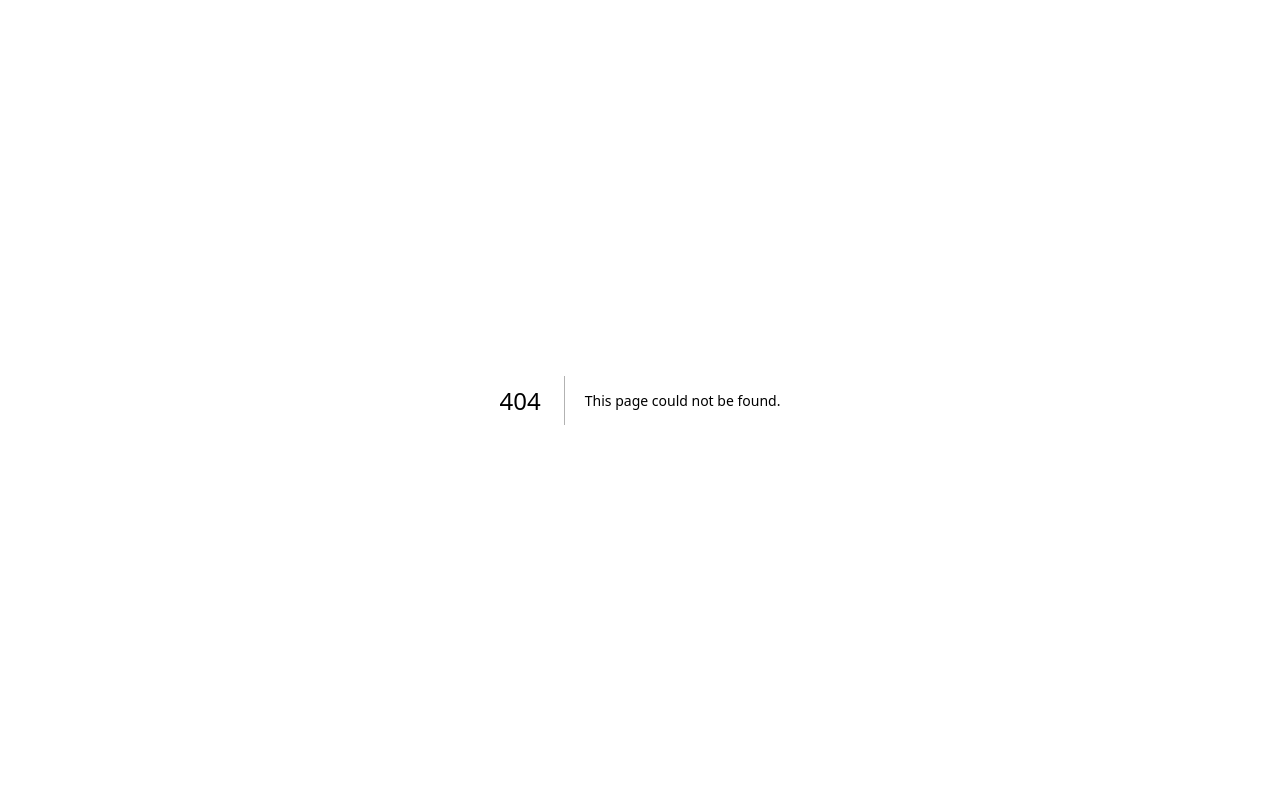
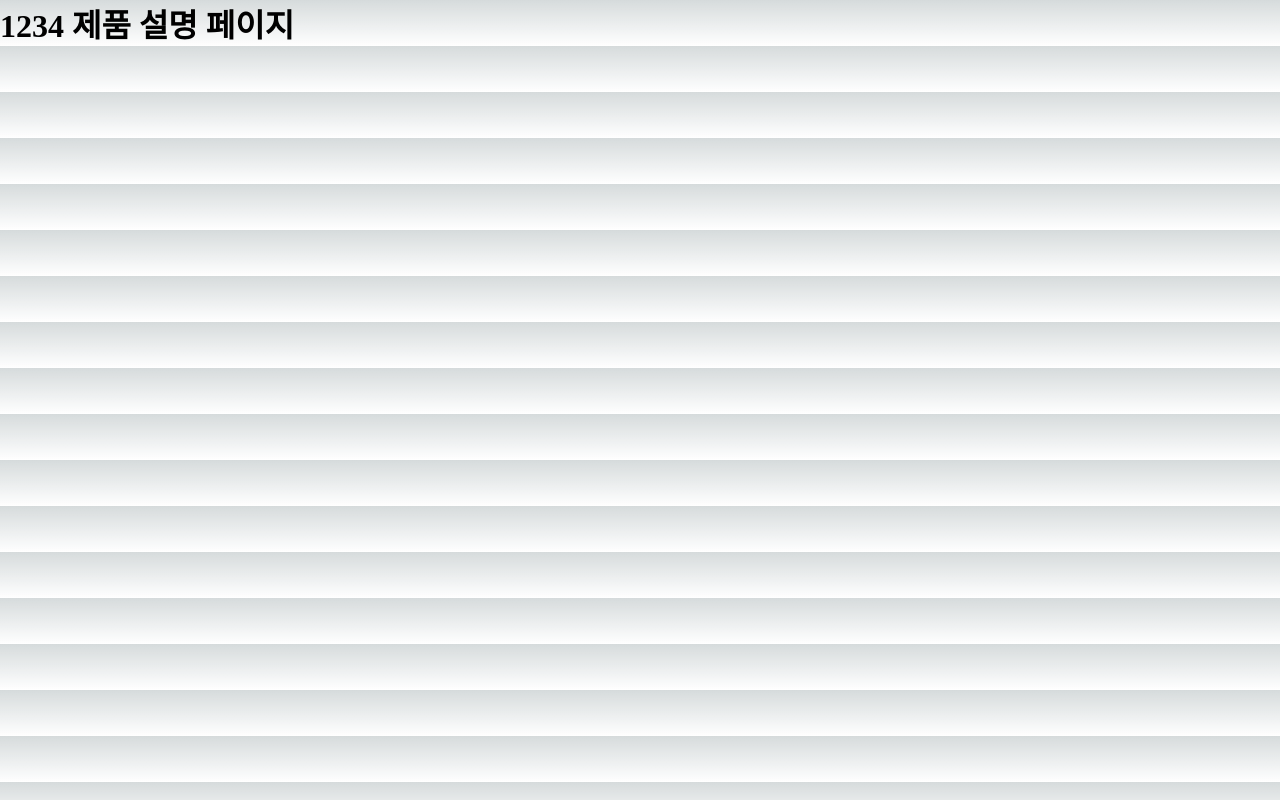
Before and after one commit to LEESHINSUNG/typescript_next, a Next.js app: page /products/1234 in a window 1280 px wide. Before the commit this address had no page. Built offline with nearby package versions, Linux system fonts and the light colour scheme.

Commit message:
정적페이지에서 동적페이지 변경

```diff
--- /dev/null
+++ b/src/app/products/[slug]/page.tsx
@@ -0,0 +1,9 @@
+type Props = {
+  params: {
+    slug: string;
+  };
+};
+
+export default function PantsPage({ params }: Props) {
+  return <h1>{params.slug} 제품 설명 페이지</h1>;
+}
--- a/src/app/products/pants/page.tsx
+++ /dev/null
@@ -1,3 +0,0 @@
-export default function PantsPage() {
-  return <h1>바지 제품 설명 페이지</h1>
-}
```
